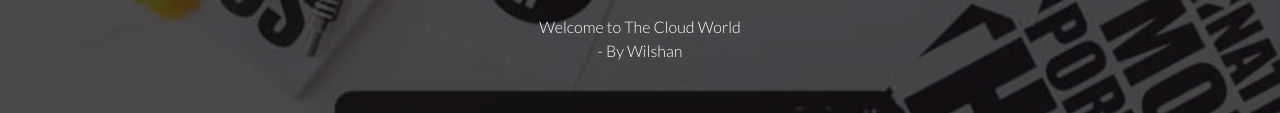
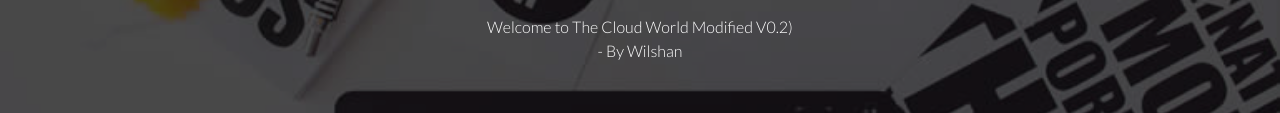
Before and after one commit to Harshadb18/code-deploy-website, a plain HTML site: page index.html in a window 1280 px wide. Shown: the part 361-474 px from the top of the page. Drawn offline with Linux system fonts and the light colour scheme.

Commit message:
Update index.html

```diff
--- a/index.html
+++ b/index.html
@@ -40,7 +40,7 @@
 					<div class="logo"><a href=""><img src="images/logo.png" alt=""></a></div>
 					<div class="st-header-title">
 						<h2>Welcome <span>The Cloud World</span></h2>
-						<p>Welcome to The Cloud World <br /> - By Wilshan </p>
+						<p>Welcome to The Cloud World Modified V0.2) <br /> - By Wilshan </p>
 					</div>
 				</div>
 			</div>
```
